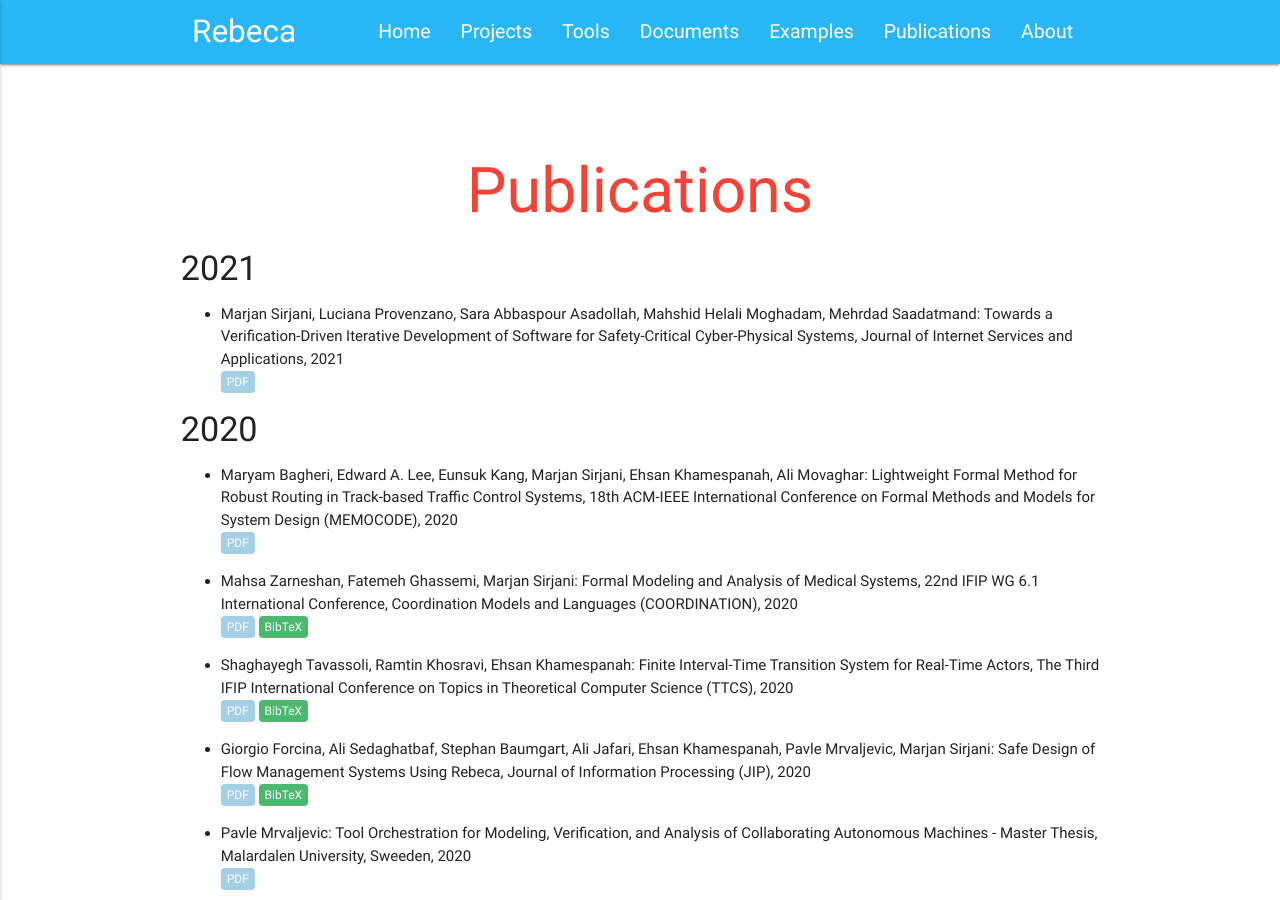
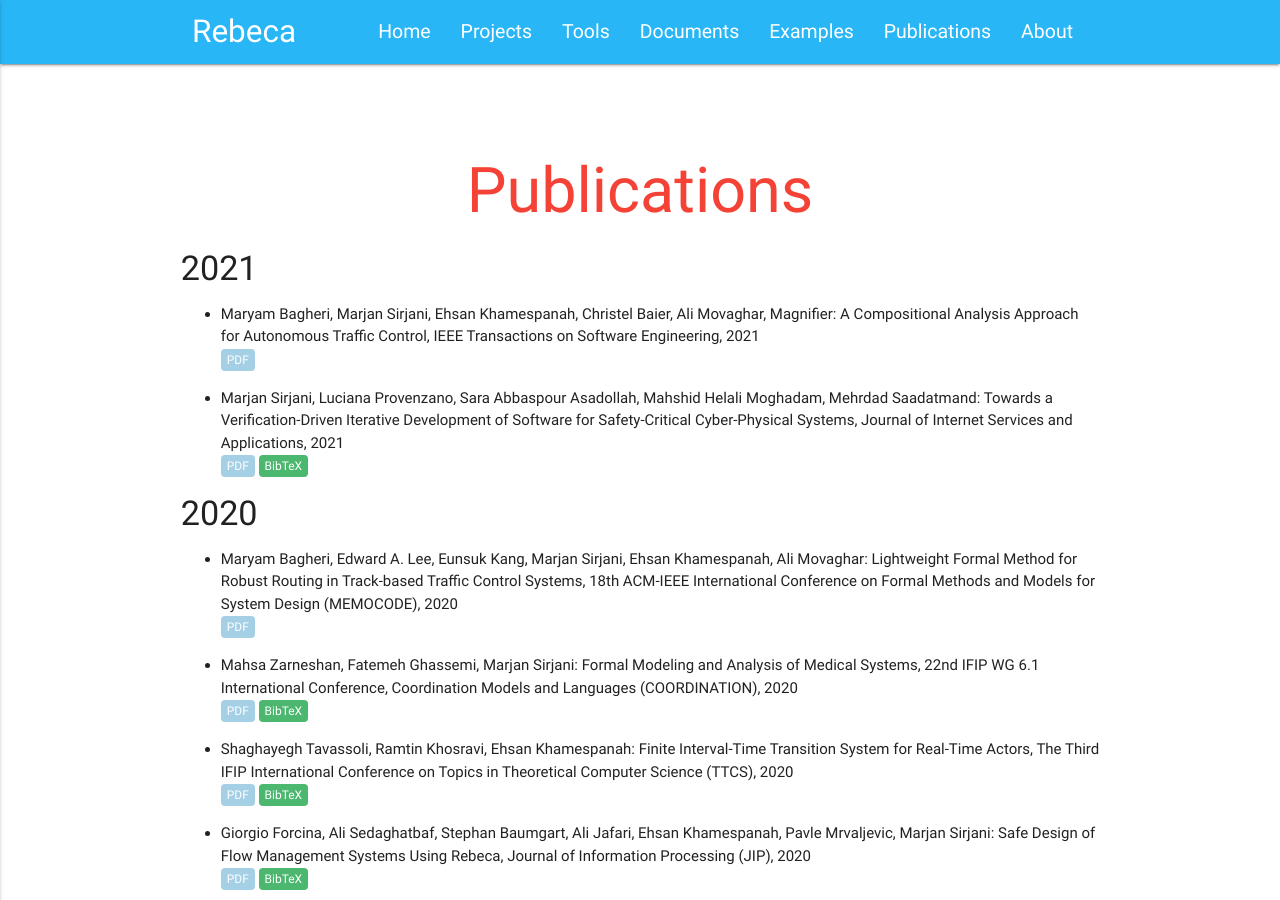
Before and after one commit to rebeca-lang/rebeca-lang.github.io, a Jekyll site: the page built from publications.md, in a window 1280 px wide and 900 px high. Built offline with Jekyll 4.4.1, drawn with Linux system fonts in a browser that asks for light colours.

Commit message:
Publications list is updated in both SEADA and publications page.

```diff
--- a/publications.md
+++ b/publications.md
@@ -6,9 +6,14 @@ redirect_from: "/wiki/pmwiki.php/Rebeca/Publications"
 ---
 
 #### 2021
+- Maryam Bagheri, Marjan Sirjani, Ehsan Khamespanah, Christel Baier, Ali Movaghar, Magnifier: A Compositional Analysis Approach for Autonomous Traffic Control, IEEE Transactions on Software Engineering, 2021
+\\
+<a class="link link_pdf" href="/assets/papers/2021/Magnifier-A-Compositional-Analysis-Approach-for-Autonomous-Traffic-Control.pdf">PDF</a>
+
 - Marjan Sirjani, Luciana Provenzano, Sara Abbaspour Asadollah, Mahshid Helali Moghadam, Mehrdad Saadatmand: Towards a Verification-Driven Iterative Development of Software for Safety-Critical Cyber-Physical Systems, Journal of Internet Services and Applications, 2021
 \\
 <a class="link link_pdf" href="https://link.springer.com/content/pdf/10.1186/s13174-021-00132-z.pdf">PDF</a>
+<a class="link link_bibtex" href="https://dblp.org/rec/journals/jisa/SirjaniPAMS21.html?view=bibtex">BibTeX</a>
 
 #### 2020
 - Maryam Bagheri, Edward A. Lee, Eunsuk Kang, Marjan Sirjani, Ehsan Khamespanah, Ali Movaghar: Lightweight Formal Method for Robust Routing in Track-based Traffic Control Systems, 18th ACM-IEEE International Conference on Formal Methods and Models for System Design (MEMOCODE), 2020
```
Also changed, not shown: projects/Seada.md (+5 -2 lines), 1 other file.
